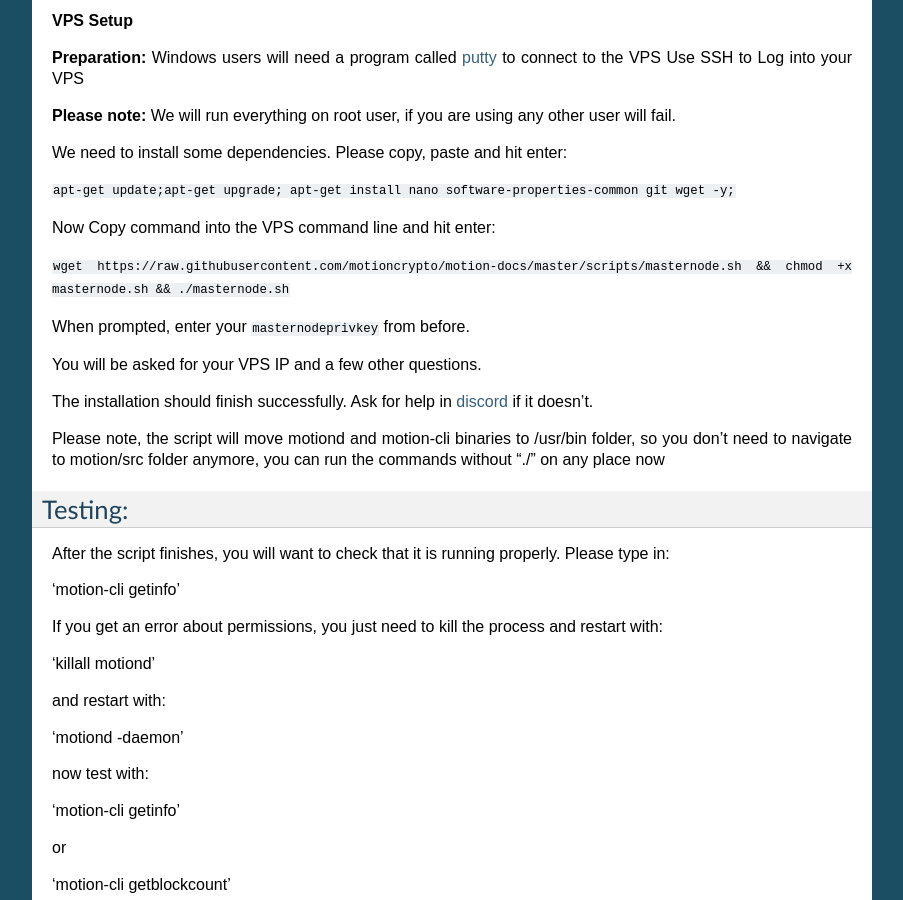
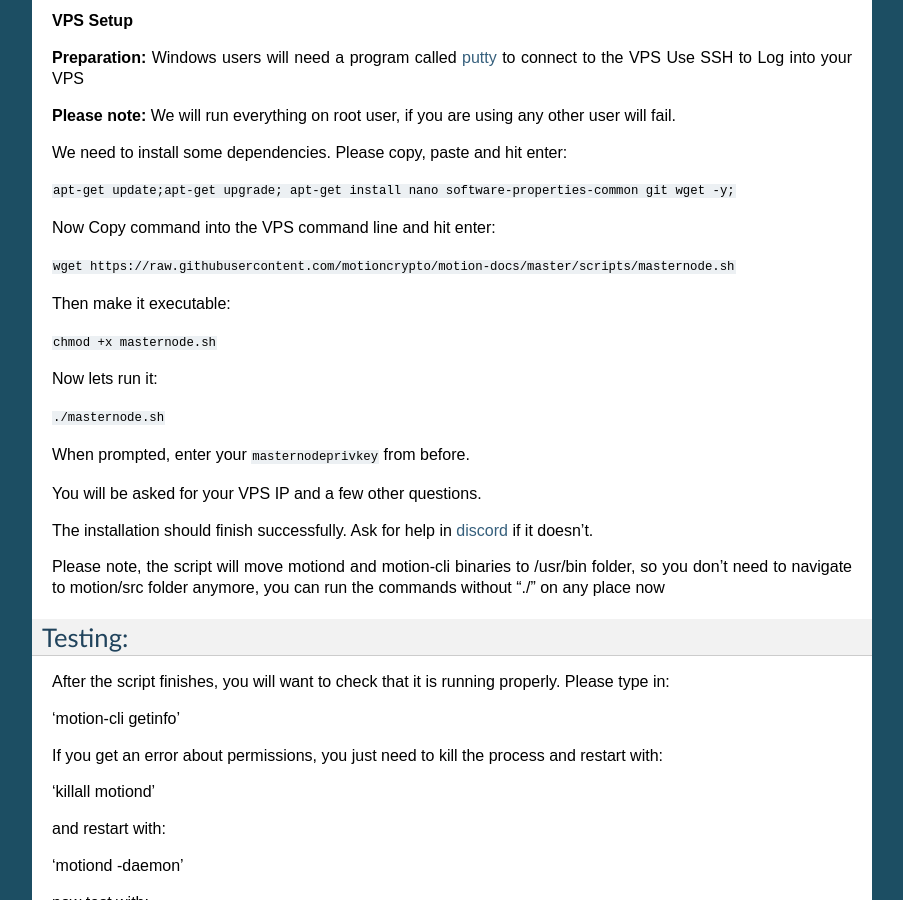
Before and after one commit to motioncrypto/motion-docs, a Sphinx documentation site: the page built from docs/motion_install_from_script.md, in a window 1280 px wide and 900 px high, scrolled down 1548 px. Shown: the whole window, without its empty margins (198-1101 px from the left). Built offline with Sphinx 7.4.7, drawn with Linux system fonts in a browser that asks for light colours.

Commit message:
Update motion_install_from_script.md

```diff
--- a/docs/motion_install_from_script.md
+++ b/docs/motion_install_from_script.md
@@ -84,7 +84,15 @@ We need to install some dependencies. Please copy, paste and hit enter:
 
 Now Copy command into the VPS command line and hit enter:
 
-`wget https://raw.githubusercontent.com/motioncrypto/motion-docs/master/scripts/masternode.sh && chmod +x masternode.sh && ./masternode.sh`
+`wget https://raw.githubusercontent.com/motioncrypto/motion-docs/master/scripts/masternode.sh`
+
+Then make it executable:
+
+`chmod +x masternode.sh`
+
+Now lets run it:
+
+`./masternode.sh`
 
 
 When prompted, enter your `masternodeprivkey` from before.
```
